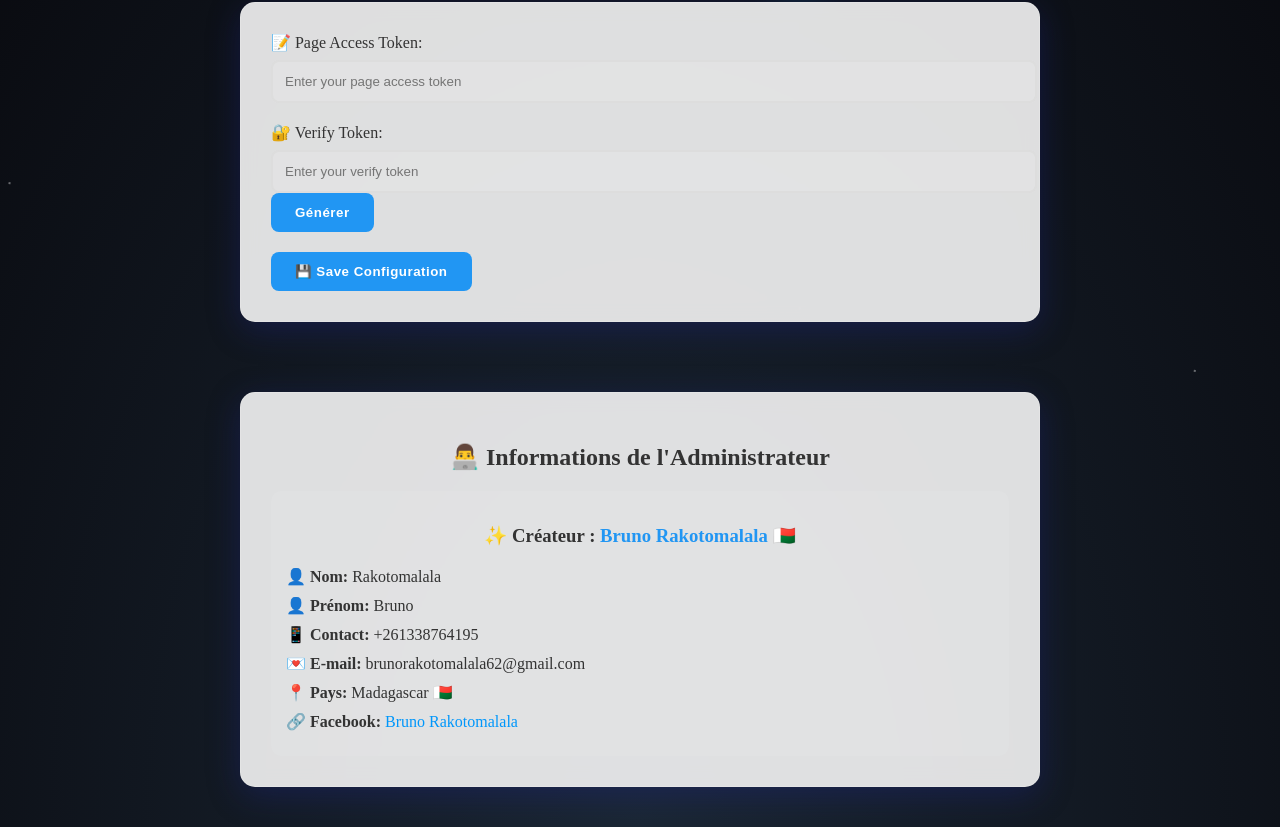
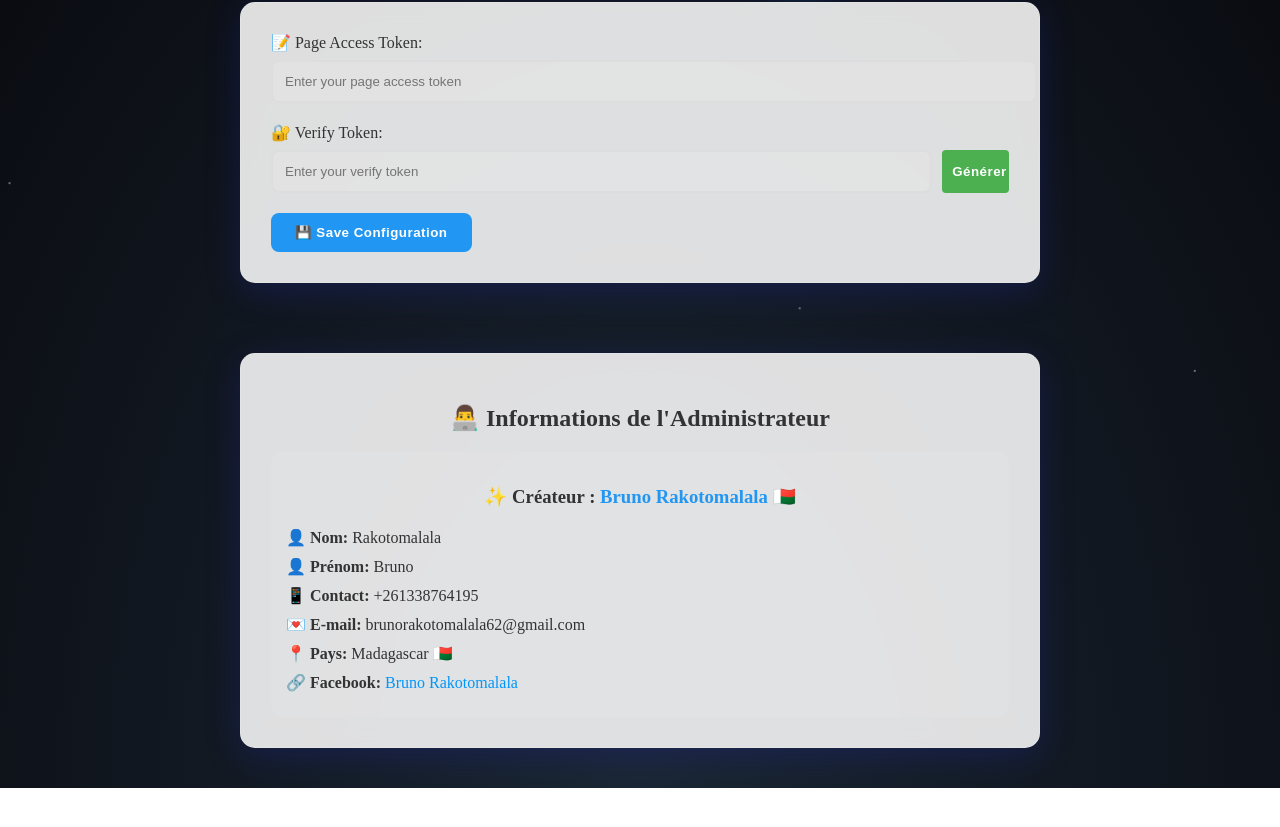
Before and after one commit to tsiaromiharisoa/Pejy, a website: page public/index.html in a window 1280 px wide. Shown: the part 119-946 px from the top of the page. After the commit the page ends 907 px from the top, so only its background shows below. Drawn offline with Linux system fonts and the light colour scheme.

Commit message:
Update styles.css

```diff
--- a/public/styles.css
+++ b/public/styles.css
@@ -136,6 +136,25 @@ label {
     color: var(--text-color);
 }
 
+.token-input {
+    display: flex;
+    gap: 10px;
+    width: 100%;
+}
+
+.generate-btn {
+    padding: 5px 10px;
+    background: #4CAF50;
+    color: white;
+    border: none;
+    border-radius: 4px;
+    cursor: pointer;
+}
+
+.generate-btn:hover {
+    background: #45a049;
+}
+
 input {
     width: 100%;
     padding: 12px;
```
